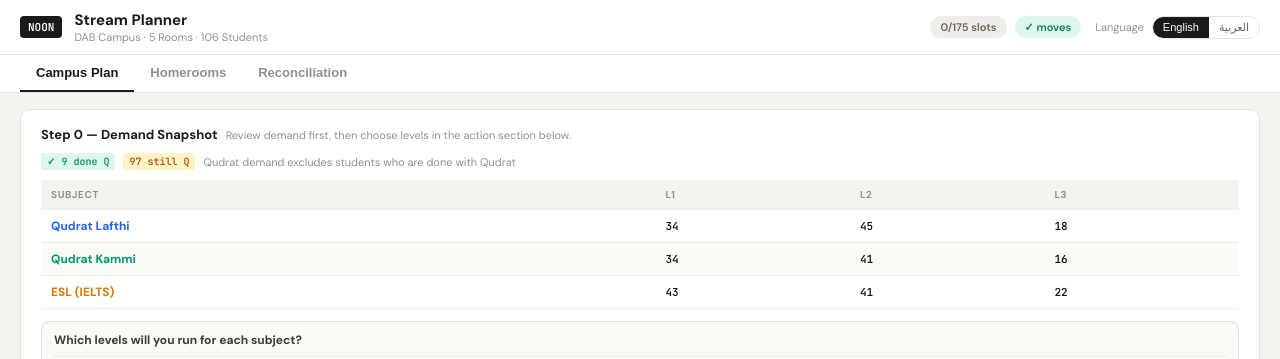
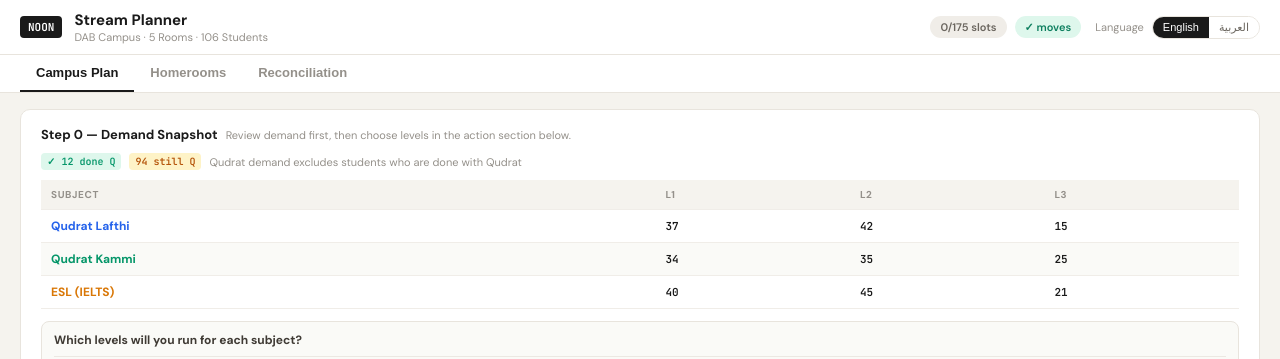
Before and after one commit to alishsayd/Tracks-scheduler, a React (Vite) app: page / in a window 1280 px wide. Shown: the top 359 px of the page. Built offline with nearby package versions, Linux system fonts and the light colour scheme.

Commit message:
Separate done-status controls from level distributions

```diff
--- a/src/domain/adminConfig.ts
+++ b/src/domain/adminConfig.ts
@@ -11,15 +11,20 @@ export interface LevelDistribution {
   L1: number;
   L2: number;
   L3: number;
-  done: number;
 }
 
 export type GradeTotals = Record<AdminGrade, number>;
 export type SubjectDistributions = Record<LeveledSubject, Record<AdminGrade, LevelDistribution>>;
 
+export interface DoneRates {
+  qudrat: Record<AdminGrade, number>;
+  esl: Record<AdminGrade, number>;
+}
+
 export interface AdminConfig {
   roomCount: number;
   gradeTotals: GradeTotals;
+  doneRates: DoneRates;
   subjectDistributions: SubjectDistributions;
 }
 
@@ -42,21 +47,25 @@ const DEFAULT_CONFIG: AdminConfig = {
     11: 44,
     12: 18,
   },
+  doneRates: {
+    qudrat: { 10: 0, 11: 0, 12: 65 },
+    esl: { 10: 0, 11: 0, 12: 0 },
+  },
   subjectDistributions: {
     kammi: {
-      10: { L1: 50, L2: 40, L3: 10, done: 0 },
-      11: { L1: 25, L2: 45, L3: 30, done: 0 },
-      12: { L1: 4, L2: 12, L3: 19, done: 65 },
+      10: { L1: 50, L2: 40, L3: 10 },
+      11: { L1: 25, L2: 45, L3: 30 },
+      12: { L1: 10, L2: 35, L3: 55 },
     },
     lafthi: {
-      10: { L1: 50, L2: 45, L3: 5, done: 0 },
-      11: { L1: 20, L2: 50, L3: 30, done: 0 },
-      12: { L1: 2, L2: 14, L3: 19, done: 65 },
+      10: { L1: 50, L2: 45, L3: 5 },
+      11: { L1: 20, L2: 50, L3: 30 },
+      12: { L1: 5, L2: 40, L3: 55 },
     },
     esl: {
-      10: { L1: 55, L2: 40, L3: 5, done: 0 },
-      11: { L1: 30, L2: 50, L3: 20, done: 0 },
-      12: { L1: 15, L2: 45, L3: 40, done: 0 },
+      10: { L1: 55, L2: 40, L3: 5 },
+      11: { L1: 30, L2: 50, L3: 20 },
+      12: { L1: 15, L2: 45, L3: 40 },
     },
   },
 };
@@ -66,7 +75,6 @@ function cloneLevelDistribution(input: LevelDistribution): LevelDistribution {
     L1: input.L1,
     L2: input.L2,
     L3: input.L3,
-    done: input.done,
   };
 }
 
@@ -74,6 +82,10 @@ function cloneConfig(input: AdminConfig): AdminConfig {
   return {
     roomCount: input.roomCount,
     gradeTotals: { ...input.gradeTotals },
+    doneRates: {
+      qudrat: { ...input.doneRates.qudrat },
+      esl: { ...input.doneRates.esl },
+    },
     subjectDistributions: {
       kammi: {
         10: cloneLevelDistribution(input.subjectDistributions.kammi[10]),
@@ -107,15 +119,54 @@ function clampPercent(value: unknown, fallback: number) {
   return n;
 }
 
+function normalizeToHundred(values: [number, number, number]): [number, number, number] {
+  const total = values[0] + values[1] + values[2];
+  if (total <= 0) return [0, 0, 100];
+
+  const normalized = values.map((value) => (value / total) * 100);
+  const floored = normalized.map((value) => Math.floor(value));
+  let remainder = 100 - (floored[0] + floored[1] + floored[2]);
+
+  const order = normalized
+    .map((value, index) => ({ index, fraction: value - floored[index] }))
+    .sort((a, b) => b.fraction - a.fraction);
+
+  for (let i = 0; i < order.length && remainder > 0; i += 1) {
+    floored[order[i].index] += 1;
+    remainder -= 1;
+  }
+
+  return [floored[0], floored[1], floored[2]];
+}
+
+function normalizeLevelDistribution(raw: any, fallback: LevelDistribution): LevelDistribution {
+  const l1 = clampPercent(raw?.L1, fallback.L1);
+  const l2 = clampPercent(raw?.L2, fallback.L2);
+  const l3 = clampPercent(raw?.L3, fallback.L3);
+  const sum = l1 + l2 + l3;
+
+  if (sum === 100) return { L1: l1, L2: l2, L3: l3 };
+
+  // Migrate legacy rows where L1/L2/L3 + done = 100.
+  const legacyDone = raw && Object.prototype.hasOwnProperty.call(raw, "done") ? clampPercent(raw.done, 0) : null;
+  if (legacyDone !== null && sum > 0 && sum + legacyDone === 100) {
+    const [n1, n2, n3] = normalizeToHundred([l1, l2, l3]);
+    return { L1: n1, L2: n2, L3: n3 };
+  }
+
+  return cloneLevelDistribution(fallback);
+}
+
 function normalizeConfig(raw: unknown): AdminConfig {
   const defaults = getDefaultAdminConfig();
   if (!raw || typeof raw !== "object") return defaults;
 
-  const obj = raw as Partial<AdminConfig>;
+  const obj = raw as Partial<AdminConfig> & { doneRates?: any; subjectDistributions?: any };
 
   const roomCount = asInt(obj.roomCount, defaults.roomCount);
   const gradeTotalsRaw = obj.gradeTotals || defaults.gradeTotals;
   const subjectRaw = obj.subjectDistributions || defaults.subjectDistributions;
+  const doneRaw = obj.doneRates || {};
 
   const gradeTotals: GradeTotals = {
     10: Math.max(0, asInt(gradeTotalsRaw[10], defaults.gradeTotals[10])),
@@ -123,72 +174,49 @@ function normalizeConfig(raw: unknown): AdminConfig {
     12: Math.max(0, asInt(gradeTotalsRaw[12], defaults.gradeTotals[12])),
   };
 
+  const legacyQDone = (grade: AdminGrade) => {
+    const fromKammi = subjectRaw?.kammi?.[grade]?.done;
+    const fromLafthi = subjectRaw?.lafthi?.[grade]?.done;
+    return clampPercent(fromKammi ?? fromLafthi, defaults.doneRates.qudrat[grade]);
+  };
+
+  const legacyEslDone = (grade: AdminGrade) => clampPercent(subjectRaw?.esl?.[grade]?.done, defaults.doneRates.esl[grade]);
+
+  const doneRates: DoneRates = {
+    qudrat: {
+      10: clampPercent(doneRaw?.qudrat?.[10], legacyQDone(10)),
+      11: clampPercent(doneRaw?.qudrat?.[11], legacyQDone(11)),
+      12: clampPercent(doneRaw?.qudrat?.[12], legacyQDone(12)),
+    },
+    esl: {
+      10: clampPercent(doneRaw?.esl?.[10], legacyEslDone(10)),
+      11: clampPercent(doneRaw?.esl?.[11], legacyEslDone(11)),
+      12: clampPercent(doneRaw?.esl?.[12], legacyEslDone(12)),
+    },
+  };
+
   const subjectDistributions: SubjectDistributions = {
     kammi: {
-      10: {
-        L1: clampPercent(subjectRaw.kammi?.[10]?.L1, defaults.subjectDistributions.kammi[10].L1),
-        L2: clampPercent(subjectRaw.kammi?.[10]?.L2, defaults.subjectDistributions.kammi[10].L2),
-        L3: clampPercent(subjectRaw.kammi?.[10]?.L3, defaults.subjectDistributions.kammi[10].L3),
-        done: clampPercent(subjectRaw.kammi?.[10]?.done, defaults.subjectDistributions.kammi[10].done),
-      },
-      11: {
-        L1: clampPercent(subjectRaw.kammi?.[11]?.L1, defaults.subjectDistributions.kammi[11].L1),
-        L2: clampPercent(subjectRaw.kammi?.[11]?.L2, defaults.subjectDistributions.kammi[11].L2),
-        L3: clampPercent(subjectRaw.kammi?.[11]?.L3, defaults.subjectDistributions.kammi[11].L3),
-        done: clampPercent(subjectRaw.kammi?.[11]?.done, defaults.subjectDistributions.kammi[11].done),
-      },
-      12: {
-        L1: clampPercent(subjectRaw.kammi?.[12]?.L1, defaults.subjectDistributions.kammi[12].L1),
-        L2: clampPercent(subjectRaw.kammi?.[12]?.L2, defaults.subjectDistributions.kammi[12].L2),
-        L3: clampPercent(subjectRaw.kammi?.[12]?.L3, defaults.subjectDistributions.kammi[12].L3),
-        done: clampPercent(subjectRaw.kammi?.[12]?.done, defaults.subjectDistributions.kammi[12].done),
-      },
+      10: normalizeLevelDistribution(subjectRaw?.kammi?.[10], defaults.subjectDistributions.kammi[10]),
+      11: normalizeLevelDistribution(subjectRaw?.kammi?.[11], defaults.subjectDistributions.kammi[11]),
+      12: normalizeLevelDistribution(subjectRaw?.kammi?.[12], defaults.subjectDistributions.kammi[12]),
     },
     lafthi: {
-      10: {
-        L1: clampPercent(subjectRaw.lafthi?.[10]?.L1, defaults.subjectDistributions.lafthi[10].L1),
-        L2: clampPercent(subjectRaw.lafthi?.[10]?.L2, defaults.subjectDistributions.lafthi[10].L2),
-        L3: clampPercent(subjectRaw.lafthi?.[10]?.L3, defaults.subjectDistributions.lafthi[10].L3),
-        done: clampPercent(subjectRaw.lafthi?.[10]?.done, defaults.subjectDistributions.lafthi[10].done),
-      },
-      11: {
-        L1: clampPercent(subjectRaw.lafthi?.[11]?.L1, defaults.subjectDistributions.lafthi[11].L1),
-        L2: clampPercent(subjectRaw.lafthi?.[11]?.L2, defaults.subjectDistributions.lafthi[11].L2),
-        L3: clampPercent(subjectRaw.lafthi?.[11]?.L3, defaults.subjectDistributions.lafthi[11].L3),
-        done: clampPercent(subjectRaw.lafthi?.[11]?.done, defaults.subjectDistributions.lafthi[11].done),
-      },
-      12: {
-        L1: clampPercent(subjectRaw.lafthi?.[12]?.L1, defaults.subjectDistributions.lafthi[12].L1),
-        L2: clampPercent(subjectRaw.lafthi?.[12]?.L2, defaults.subjectDistributions.lafthi[12].L2),
-        L3: clampPercent(subjectRaw.lafthi?.[12]?.L3, defaults.subjectDistributions.lafthi[12].L3),
-        done: clampPercent(subjectRaw.lafthi?.[12]?.done, defaults.subjectDistributions.lafthi[12].done),
-      },
+      10: normalizeLevelDistribution(subjectRaw?.lafthi?.[10], defaults.subjectDistributions.lafthi[10]),
+      11: normalizeLevelDistribution(subjectRaw?.lafthi?.[11], defaults.subjectDistributions.lafthi[11]),
+      12: normalizeLevelDistribution(subjectRaw?.lafthi?.[12], defaults.subjectDistributions.lafthi[12]),
     },
     esl: {
-      10: {
-        L1: clampPercent(subjectRaw.esl?.[10]?.L1, defaults.subjectDistributions.esl[10].L1),
-        L2: clampPercent(subjectRaw.esl?.[10]?.L2, defaults.subjectDistributions.esl[10].L2),
-        L3: clampPercent(subjectRaw.esl?.[10]?.L3, defaults.subjectDistributions.esl[10].L3),
-        done: clampPercent(subjectRaw.esl?.[10]?.done, defaults.subjectDistributions.esl[10].done),
-      },
-      11: {
-        L1: clampPercent(subjectRaw.esl?.[11]?.L1, defaults.subjectDistributions.esl[11].L1),
-        L2: clampPercent(subjectRaw.esl?.[11]?.L2, defaults.subjectDistributions.esl[11].L2),
-        L3: clampPercent(subjectRaw.esl?.[11]?.L3, defaults.subjectDistributions.esl[11].L3),
-        done: clampPercent(subjectRaw.esl?.[11]?.done, defaults.subjectDistributions.esl[11].done),
-      },
-      12: {
-        L1: clampPercent(subjectRaw.esl?.[12]?.L1, defaults.subjectDistributions.esl[12].L1),
-        L2: clampPercent(subjectRaw.esl?.[12]?.L2, defaults.subjectDistributions.esl[12].L2),
-        L3: clampPercent(subjectRaw.esl?.[12]?.L3, defaults.subjectDistributions.esl[12].L3),
-        done: clampPercent(subjectRaw.esl?.[12]?.done, defaults.subjectDistributions.esl[12].done),
-      },
+      10: normalizeLevelDistribution(subjectRaw?.esl?.[10], defaults.subjectDistributions.esl[10]),
+      11: normalizeLevelDistribution(subjectRaw?.esl?.[11], defaults.subjectDistributions.esl[11]),
+      12: normalizeLevelDistribution(subjectRaw?.esl?.[12], defaults.subjectDistributions.esl[12]),
     },
   };
 
   return {
     roomCount: Math.max(1, roomCount),
     gradeTotals,
+    doneRates,
     subjectDistributions,
   };
 }
@@ -284,22 +312,37 @@ export function validateAdminConfig(config: AdminConfig): AdminConfigValidation
     errors.push("At least one grade must have students.");
   }
 
+  for (const doneType of ["qudrat", "esl"] as const) {
+    for (const grade of GRADES as AdminGrade[]) {
+      const value = config.doneRates[doneType][grade];
+      if (!Number.isInteger(value) || value < 0 || value > 100) {
+        errors.push(`${doneType.toUpperCase()} Grade ${grade} done rate must be between 0% and 100%.`);
+      }
+      if (grade === 10 && value !== 0) {
+        errors.push(`${doneType.toUpperCase()} Grade 10 done rate must stay 0%.`);
+      }
+    }
+  }
+
   for (const subject of ["kammi", "lafthi", "esl"] as const) {
     for (const grade of GRADES as AdminGrade[]) {
       const dist = config.subjectDistributions[subject][grade];
-      const sum = dist.L1 + dist.L2 + dist.L3 + dist.done;
+      const sum = dist.L1 + dist.L2 + dist.L3;
       if (sum !== 100) {
-        errors.push(`${subject.toUpperCase()} Grade ${grade} distribution must add up to 100%.`);
-      }
-      if (grade === 10 && dist.done !== 0) {
-        errors.push(`${subject.toUpperCase()} Grade 10 Done must stay 0%.`);
+        errors.push(`${subject.toUpperCase()} Grade ${grade} L1/L2/L3 must add up to 100%.`);
       }
     }
   }
 
   const allocation = computeRoomAllocation(config);
   if (!allocation) {
-    errors.push(`Room count is infeasible. At least ${Math.ceil(config.gradeTotals[10] / MAX_ROOM_CAPACITY) + Math.ceil(config.gradeTotals[11] / MAX_ROOM_CAPACITY) + Math.ceil(config.gradeTotals[12] / MAX_ROOM_CAPACITY)} rooms are required to keep all grades separate and <= ${MAX_ROOM_CAPACITY} students per room.`);
+    errors.push(
+      `Room count is infeasible. At least ${
+        Math.ceil(config.gradeTotals[10] / MAX_ROOM_CAPACITY) +
+        Math.ceil(config.gradeTotals[11] / MAX_ROOM_CAPACITY) +
+        Math.ceil(config.gradeTotals[12] / MAX_ROOM_CAPACITY)
+      } rooms are required to keep all grades separate and <= ${MAX_ROOM_CAPACITY} students per room.`
+    );
     return { errors, warnings, allocation: null };
   }
 
--- a/src/domain/data.ts
+++ b/src/domain/data.ts
@@ -1,6 +1,6 @@
 import { DAYS, GRADES, LEVELS, SLOTS } from "./constants";
 import { buildRoomStudentTargets, type AdminConfig } from "./adminConfig";
-import type { Course, Day, Homeroom, Level, LeveledSubject, StreamGroup, Student, SubjectKey } from "./types";
+import type { Course, Day, Homeroom, Level, StreamGroup, Student, SubjectKey } from "./types";
 
 const TEACHERS = [
   "Abdullah Al-Qahtani",
@@ -46,13 +46,8 @@ function pickWeighted<T>(rand: () => number, values: T[], weights: number[]) {
   return values[values.length - 1];
 }
 
-function pickSubjectOutcome(rand: () => number, dist: AdminConfig["subjectDistributions"][LeveledSubject][10]) {
-  const bucket = pickWeighted(rand, ["L1", "L2", "L3", "done"] as const, [dist.L1, dist.L2, dist.L3, dist.done]);
-  if (bucket === "done") {
-    const level = pickWeighted(rand, LEVELS, [dist.L1, dist.L2, dist.L3]);
-    return { level, done: true };
-  }
-  return { level: bucket, done: false };
+function pickLevel(rand: () => number, dist: AdminConfig["subjectDistributions"]["kammi"][10]) {
+  return pickWeighted(rand, LEVELS, [dist.L1, dist.L2, dist.L3]);
 }
 
 export function genStudents(homerooms: Homeroom[], config: AdminConfig) {
@@ -91,13 +86,15 @@ export function genStudents(homerooms: Homeroom[], config: AdminConfig) {
 
     for (let i = 0; i < roomCount; i++) {
       const name = `${first[(hr.id * 13 + i) % first.length]} ${last[(hr.id * 7 + i) % last.length]}`;
-      const kammiOutcome = pickSubjectOutcome(r, config.subjectDistributions.kammi[grade]);
-      const lafthiOutcome = pickSubjectOutcome(r, config.subjectDistributions.lafthi[grade]);
-      const eslOutcome = pickSubjectOutcome(r, config.subjectDistributions.esl[grade]);
+      const doneQRate = config.doneRates.qudrat[grade] / 100;
+      const doneEslRate = config.doneRates.esl[grade] / 100;
+      const doneQ = grade === 10 ? false : r() < doneQRate;
+      const doneEsl = grade === 10 ? false : r() < doneEslRate;
+
       const done = {
-        kammi: grade === 10 ? false : kammiOutcome.done,
-        lafthi: grade === 10 ? false : lafthiOutcome.done,
-        esl: grade === 10 ? false : eslOutcome.done,
+        kammi: doneQ,
+        lafthi: doneQ,
+        esl: doneEsl,
       };
 
       students.push({
@@ -108,9 +105,9 @@ export function genStudents(homerooms: Homeroom[], config: AdminConfig) {
         doneQ: done.kammi && done.lafthi,
         done,
         needs: {
-          kammi: kammiOutcome.level,
-          lafthi: lafthiOutcome.level,
-          esl: eslOutcome.level,
+          kammi: pickLevel(r, config.subjectDistributions.kammi[grade]),
+          lafthi: pickLevel(r, config.subjectDistributions.lafthi[grade]),
+          esl: pickLevel(r, config.subjectDistributions.esl[grade]),
         },
         strength: r(),
       });
```
Also changed, not shown: src/admin/AdminApp.tsx (+66 -15 lines).
